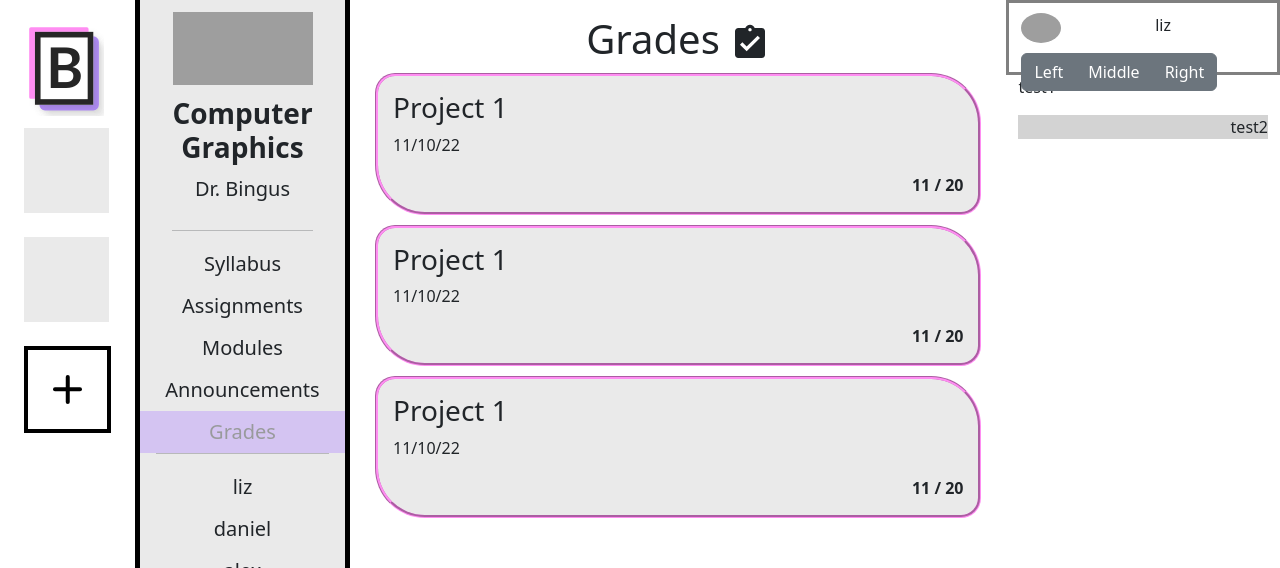
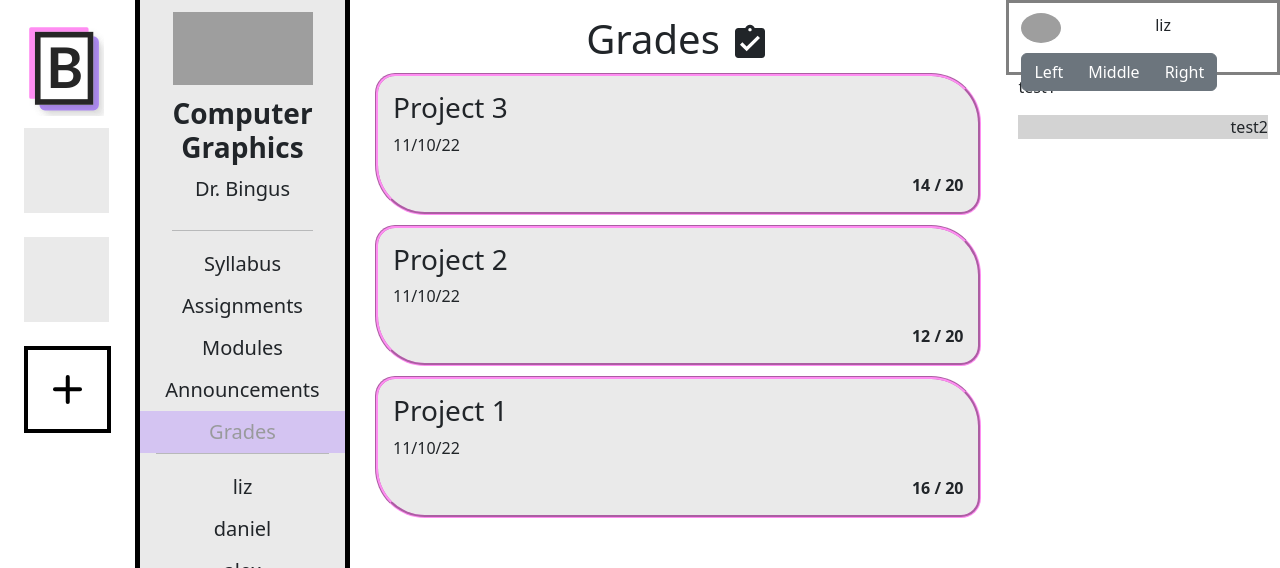
Before and after one commit to corncob567/AlternaCanvas, a React (Create React App) app: page /compg/grades in a window 1280 px wide. Shown: the top 568 px of the page. Built offline with nearby package versions, Linux system fonts and the light colour scheme; grey boxes are pictures that could not be loaded; a web font is replaced by a local one.

Commit message:
dummy data

```diff
--- a/src/components/pages/grades/gradelist.jsx
+++ b/src/components/pages/grades/gradelist.jsx
@@ -5,64 +5,64 @@ import '../../../styles/main.scss';
 const grades = [
     {
         date: "11/10/22",
-        title: "Project 1",
-        earnedPoints: 11,
+        title: "Project 2",
+        earnedPoints: 48,
+        totalPoints: 50,
+        courseId: "ui"
+    },
+    {
+        date: "11/09/22",
+        title: "Homework 5",
+        earnedPoints: 15,
         totalPoints: 20,
         courseId: "ui"
     },
     {
-        date: "11/10/22",
-        title: "Project 1",
-        earnedPoints: 11,
+        date: "10/30/22",
+        title: "Homework 4",
+        earnedPoints: 18,
         totalPoints: 20,
         courseId: "ui"
     },
     {
-        date: "11/10/22",
+        date: "10/15/22",
         title: "Project 1",
-        earnedPoints: 11,
-        totalPoints: 20,
+        earnedPoints: 45,
+        totalPoints: 50,
         courseId: "ui"
     },
     {
         date: "11/10/22",
-        title: "Project 1",
-        earnedPoints: 11,
+        title: "Project 3",
+        earnedPoints: 14,
         totalPoints: 20,
-        courseId: "ui"
+        courseId: "compg"
     },
     {
         date: "11/10/22",
-        title: "Project 1",
-        earnedPoints: 11,
+        title: "Project 2",
+        earnedPoints: 12,
         totalPoints: 20,
         courseId: "compg"
     },
     {
         date: "11/10/22",
         title: "Project 1",
-        earnedPoints: 11,
+        earnedPoints: 16,
         totalPoints: 20,
         courseId: "compg"
     },
     {
         date: "11/10/22",
-        title: "Project 1",
-        earnedPoints: 11,
-        totalPoints: 20,
-        courseId: "compg"
-    },
-    {
-        date: "11/10/22",
-        title: "Project 1",
-        earnedPoints: 11,
+        title: "Check-point 3",
+        earnedPoints: 14,
         totalPoints: 20,
         courseId: "seniordesign"
     },
     {
         date: "11/10/22",
-        title: "Project 1",
-        earnedPoints: 11,
+        title: "Presentation",
+        earnedPoints: 17,
         totalPoints: 20,
         courseId: "seniordesign"
     },
```
